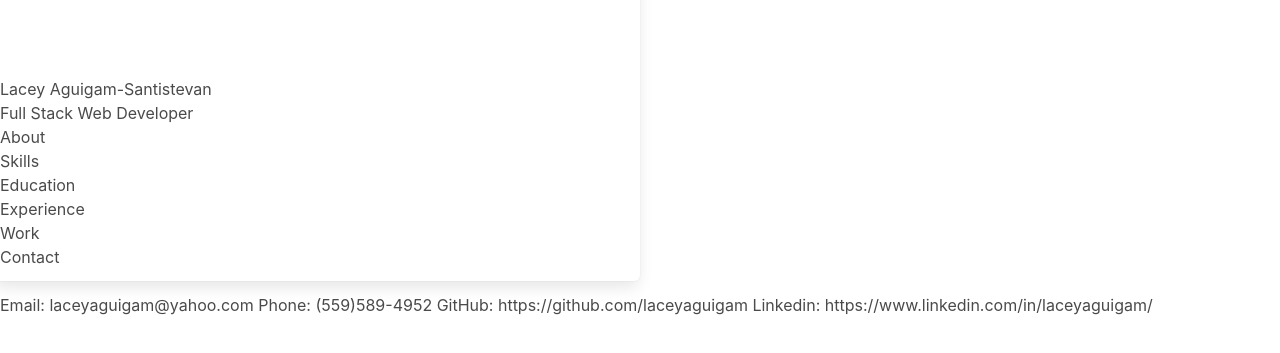
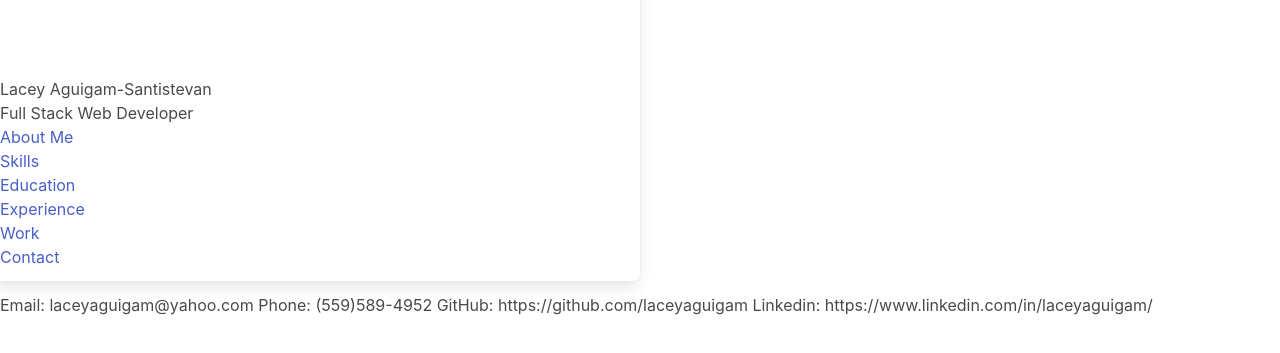
Before and after one commit to laceyaguigam/My-Portfolio, a plain HTML site: page My-Portfolio/index.html in a window 1280 px wide. Shown: the part 51-404 px from the top of the page. Drawn offline with nearby package versions, Linux system fonts and the light colour scheme.

Commit message:
added hyperlinks to navigation bar to link to specific content sections

```diff
--- a/My-Portfolio/index.html
+++ b/My-Portfolio/index.html
@@ -15,12 +15,12 @@
     </figure>
     <p> Lacey Aguigam-Santistevan</p>
     <p>Full Stack Web Developer</p>
-    <p>About</p>
-    <p>Skills</p>
-    <p>Education</p>
-    <p>Experience</p>
-    <p>Work</p>
-    <p>Contact</p>
+    <p><a href="#about-me">  About Me</a></p>
+    <p><a href="#skills">  Skills</a></p>
+    <p><a href="#education">  Education</a></p>
+    <p><a href="#experience">  Experience</a></p>
+    <p><a href="#work"> Work</a> </p>
+    <p><a href="#contact">Contact</a></p>
   </div>
 
   <div class="column">profile content here</div>
@@ -39,6 +39,7 @@
                                             <!--Work -->
 
                                             <!--Contact -->
+
 Email: laceyaguigam@yahoo.com
 Phone: (559)589-4952
 GitHub: https://github.com/laceyaguigam
```
